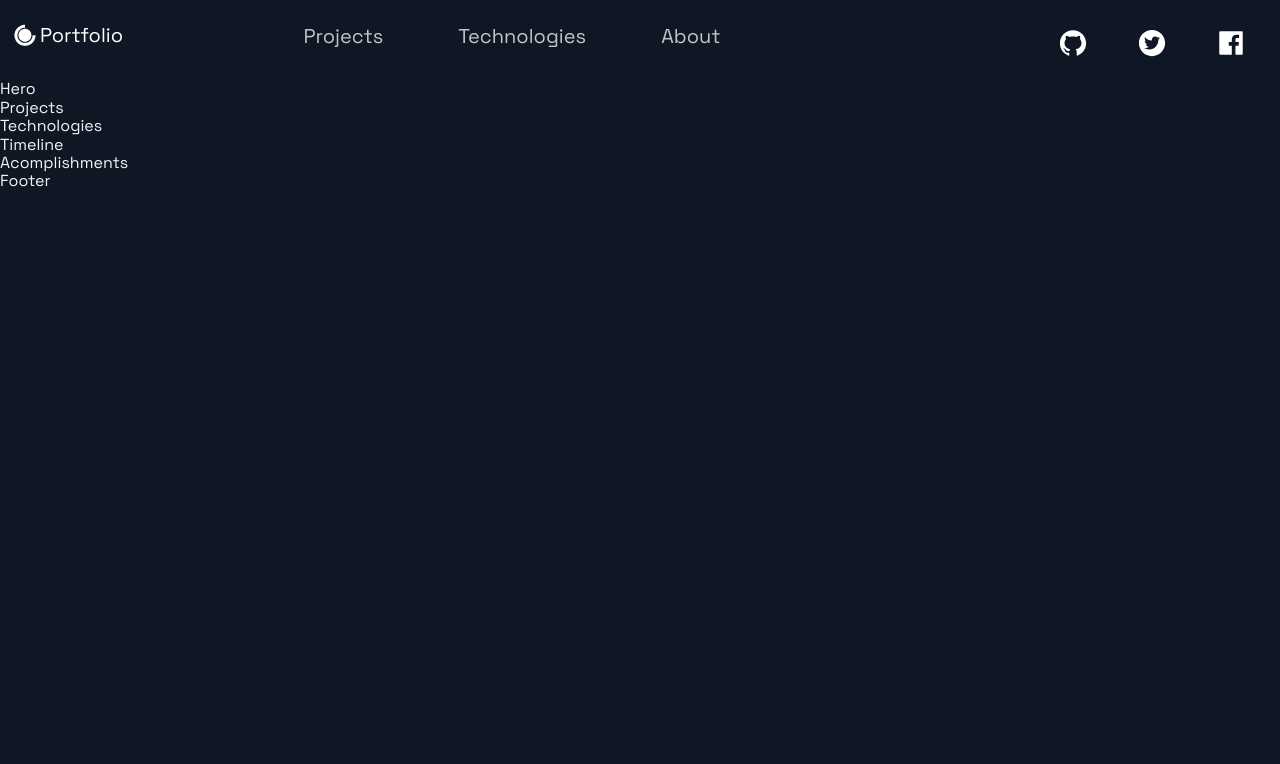
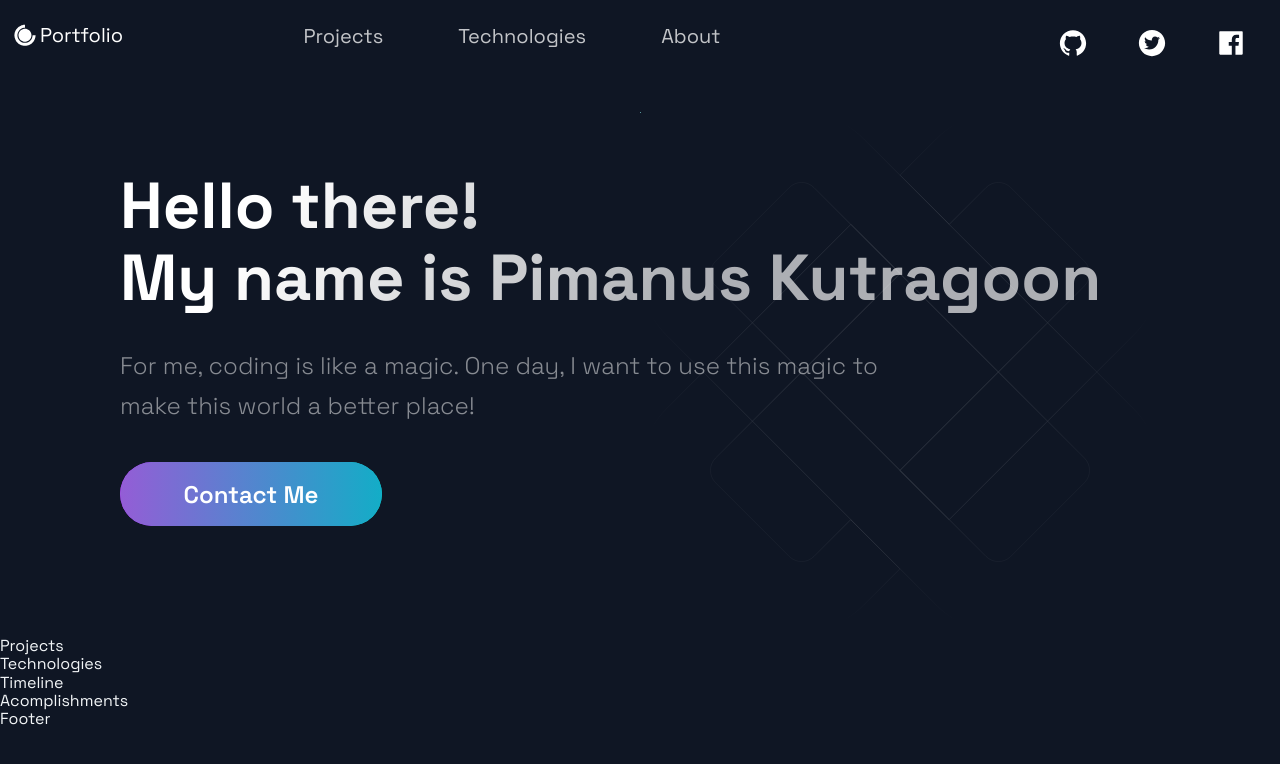
Before and after one commit to earth1168/ReactPortfolio, a Next.js app: page / in a window 1280 px wide. Shown: the top 764 px of the page. Built offline with nearby package versions, Linux system fonts and the light colour scheme.

Commit message:
Create Hero

```diff
--- a/src/components/Hero/Hero.js
+++ b/src/components/Hero/Hero.js
@@ -4,10 +4,22 @@ import { Section, SectionText, SectionTitle } from '../../styles/GlobalComponent
 import Button from '../../styles/GlobalComponents/Button';
 import { LeftSection } from './HeroStyles';
 
-const Hero = (props) => (
-  <div>
-    Hero
-  </div>
+const Hero = () => (
+  <Section row nopadding>
+    <LeftSection>
+      <SectionTitle main center>
+        Hello there!<br />
+        My name is Pimanus Kutragoon
+
+      </SectionTitle>
+      <SectionText>
+        For me, coding is like a magic. One day, I want to use this magic to make this world a better place!
+      </SectionText>
+      <Button onClick={() => window.location = 'https://google.com'}>
+        Contact Me
+      </Button>
+    </LeftSection>
+  </Section>
 );
 
 export default Hero;
--- a/src/pages/index.js
+++ b/src/pages/index.js
@@ -10,10 +10,10 @@ import { Section } from '../styles/GlobalComponents';
 const Home = () => {
   return (
     <Layout>
-      {/* <Section grid> */}
+       <Section grid>
         <Hero />
-        {/* <BgAnimation /> */}
-      {/* </Section> */}
+         <BgAnimation />
+       </Section>
       <Projects />
       <Technologies />
       <Timeline />
```
